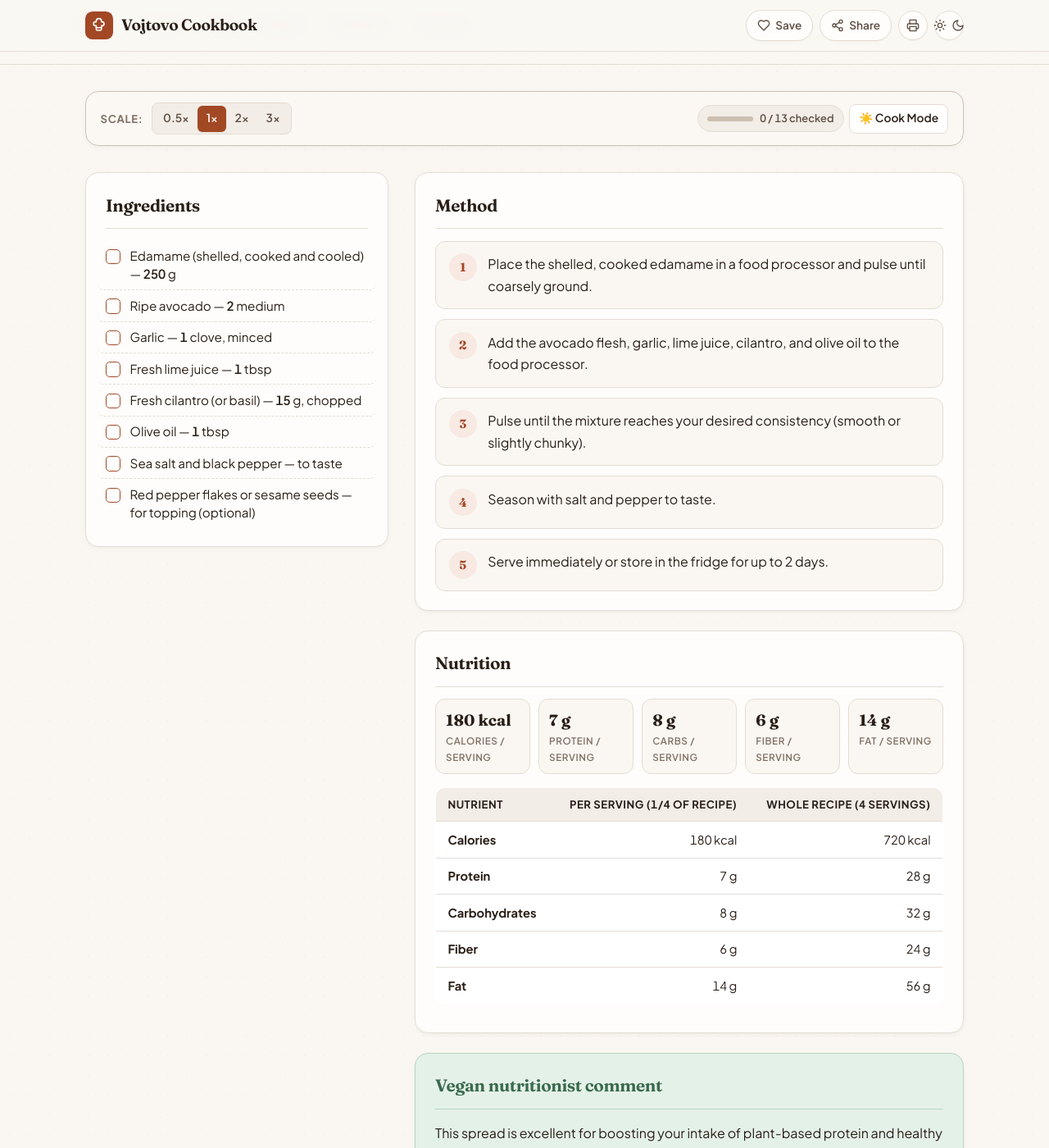
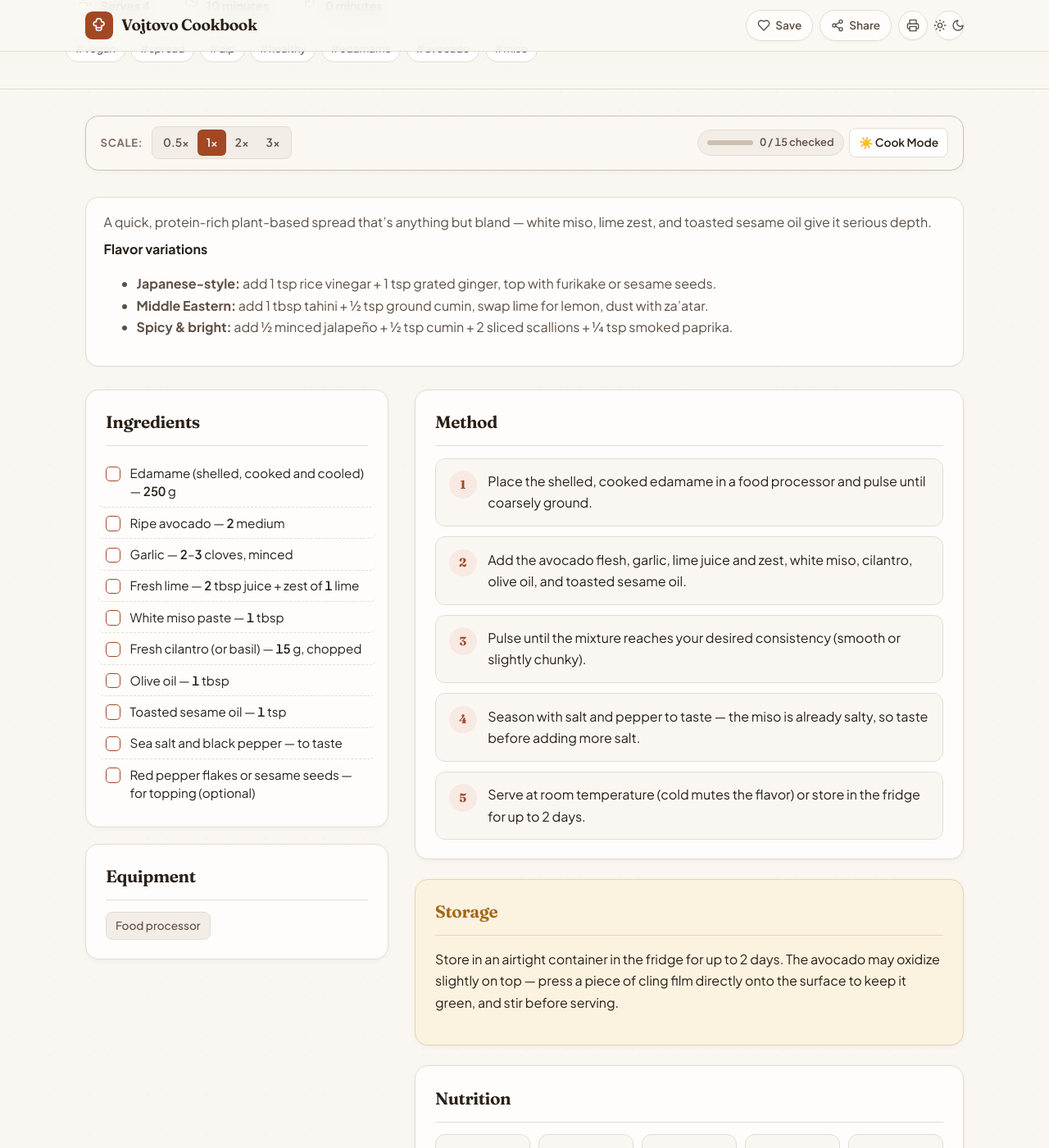
Before and after one commit to vkotek/recipes, a Jekyll site: the page built from _recipes/creamy-edamame-avocado-spread.md, in a window 1280 px wide and 1400 px high, scrolled down 381 px. Shown: the whole window at 82% size. Built offline with Jekyll 4.4.1, drawn with Linux system fonts in a browser that asks for light colours; some of the changed text lies outside the part shown.

Commit message:
Update recipe: Creamy Edamame & Avocado Spread

```diff
--- a/_recipes/creamy-edamame-avocado-spread.md
+++ b/_recipes/creamy-edamame-avocado-spread.md
@@ -1,6 +1,6 @@
 ---
 title: "Creamy Edamame & Avocado Spread"
-description: A quick, protein-rich plant-based spread perfect for toast, crackers, or veggie sticks.
+description: A quick, protein-rich plant-based spread with white miso, lime zest, and toasted sesame oil for serious flavor — perfect on toast, crackers, or veggie sticks.
 category: Snack
 tags:
   - vegan
@@ -9,40 +9,58 @@ tags:
   - healthy
   - edamame
   - avocado
+  - miso
 servings: 4
 prep_time: 10 minutes
 cook_time: 0 minutes
 ---
 
+A quick, protein-rich plant-based spread that's anything but bland — white miso, lime zest, and toasted sesame oil give it serious depth.
+
+**Flavor variations**
+- **Japanese-style:** add 1 tsp rice vinegar + 1 tsp grated ginger, top with furikake or sesame seeds.
+- **Middle Eastern:** add 1 tbsp tahini + ½ tsp ground cumin, swap lime for lemon, dust with za'atar.
+- **Spicy & bright:** add ½ minced jalapeño + ½ tsp cumin + 2 sliced scallions + ¼ tsp smoked paprika.
+
+### Equipment
+
+- Food processor
+
 ### Ingredients
 
 - Edamame (shelled, cooked and cooled) — 250 g
 - Ripe avocado — 2 medium
-- Garlic — 1 clove, minced
-- Fresh lime juice — 1 tbsp
+- Garlic — 2–3 cloves, minced
+- Fresh lime — 2 tbsp juice + zest of 1 lime
+- White miso paste — 1 tbsp
 - Fresh cilantro (or basil) — 15 g, chopped
 - Olive oil — 1 tbsp
+- Toasted sesame oil — 1 tsp
 - Sea salt and black pepper — to taste
 - Red pepper flakes or sesame seeds — for topping (optional)
 
 ### Method
 
 1. Place the shelled, cooked edamame in a food processor and pulse until coarsely ground.
-2. Add the avocado flesh, garlic, lime juice, cilantro, and olive oil to the food processor.
+2. Add the avocado flesh, garlic, lime juice and zest, white miso, cilantro, olive oil, and toasted sesame oil.
 3. Pulse until the mixture reaches your desired consistency (smooth or slightly chunky).
-4. Season with salt and pepper to taste.
-5. Serve immediately or store in the fridge for up to 2 days.
+4. Season with salt and pepper to taste — the miso is already salty, so taste before adding more salt.
+5. Serve at room temperature (cold mutes the flavor) or store in the fridge for up to 2 days.
+
+### Storage
+
+Store in an airtight container in the fridge for up to 2 days. The avocado may oxidize slightly on top — press a piece of cling film directly onto the surface to keep it green, and stir before serving.
 
 ### Nutrition
 
 | Nutrient | Per serving (1/4 of recipe) | Whole recipe (4 servings) |
 | :--- | ---: | ---: |
-| **Calories** | 180 kcal | 720 kcal |
-| **Protein** | 7 g | 28 g |
-| **Carbohydrates** | 8 g | 32 g |
-| **Fiber** | 6 g | 24 g |
-| **Fat** | 14 g | 56 g |
+| **Calories** | 200 kcal | 800 kcal |
+| **Protein** | 8 g | 30 g |
+| **Carbohydrates** | 9 g | 37 g |
+| **Fiber** | 6 g | 25 g |
+| **Fat** | 16 g | 62 g |
 
 ### Vegan nutritionist comment
 
-This spread is excellent for boosting your intake of plant-based protein and healthy monounsaturated fats. The edamame provides a great protein and fiber base, while the avocado adds creaminess and essential nutrients. Pair it with whole-grain bread or raw vegetable sticks for a complete, satisfying snack.
+This spread is excellent for boosting plant-based protein and healthy monounsaturated fats. Edamame provides the protein and fiber base, avocado adds creaminess, and the white miso brings fermented, gut-friendly depth plus a touch of protein. Miso is naturally salty, so season to taste before adding extra salt. Pair it with whole-grain bread or raw vegetable sticks for a complete, satisfying snack.
```
